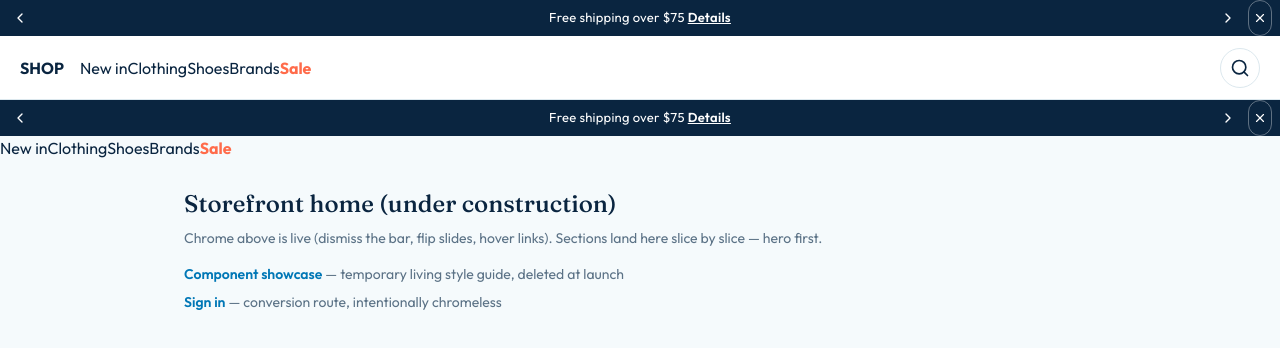
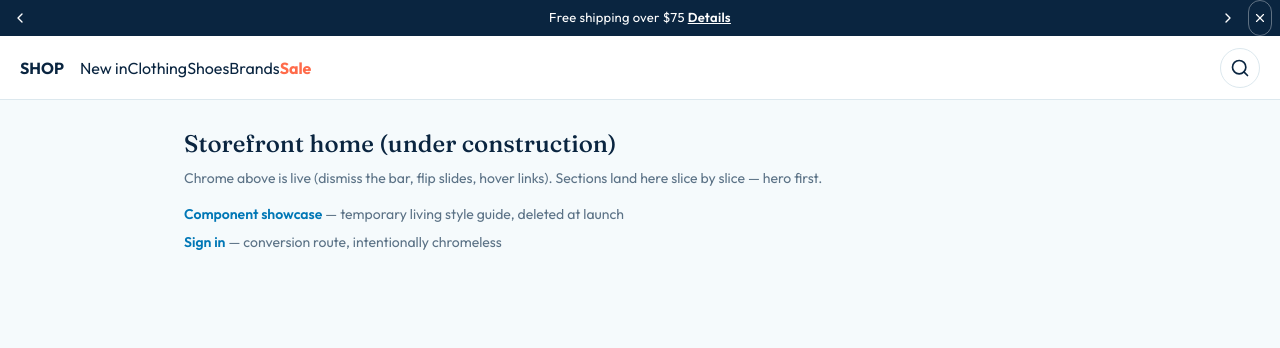
Before and after one commit to E-Commerce-BDA/storefront-frontend, a Next.js app: page / in a window 1280 px wide. Shown: the top 348 px of the page. Built offline with nearby package versions, Linux system fonts and the light colour scheme.

Commit message:
Feat(shell): homepage drops HomeChrome (layout owns chrome)
No double chrome; DEMO input lives in the shared seam. sf-046.

```diff
--- a/app/page.tsx
+++ b/app/page.tsx
@@ -1,45 +1,10 @@
-import { resolveNavSettings } from "@/lib/shell/resolveNav";
-import type { NavSettings } from "@/lib/shell/navSettings";
-import HomeChrome from "./_components/HomeChrome";
-
 /**
- * Home route (/) — mounts chrome explicitly (per-page mount: auth routes
- * stay chromeless). Interim: section index below chrome until hero lands.
- *
- * TODO(cms-svc): replace DEMO_NAV_INPUT with the CMS read (same shape the
- * service returns) so the real resolver runs on live data. Demo content
- * below is visibly-marked scaffolding, not copy — never translate it,
- * never A/B test against it.
+ * Home route (/) — chrome arrives from the root layout (NavbarMount,
+ * server-resolved). Interim: section index below chrome until hero lands.
  */
-const DEMO_NAV_INPUT: NavSettings = {
-  shared: {
-    announcement: {
-      items: [
-        { text: "Free shipping over $75", cta: { label: "Details", href: "/shipping" } },
-        { text: "Diwali sale is live", cta: { label: "Shop the drop", href: "/sale" } },
-      ],
-      showArrows: true,
-      dismissible: true,
-    },
-    links: {
-      maxItems: 5,
-      items: [
-        { kind: "custom", label: "New in", href: "/new" },
-        { kind: "custom", label: "Clothing", href: "/clothing" },
-        { kind: "custom", label: "Shoes", href: "/shoes" },
-        { kind: "custom", label: "Brands", href: "/brands" },
-        { kind: "custom", label: "Sale", href: "/sale", highlight: "sale" },
-      ],
-    },
-  },
-};
-
 export default function HomePage() {
-  const resolved = resolveNavSettings({ settings: DEMO_NAV_INPUT, global: null });
-
   return (
     <div className="min-h-screen">
-      <HomeChrome announcement={resolved.announcement} links={resolved.links.items} />
       <main style={{ maxWidth: 960, margin: "0 auto", padding: "28px 24px" }}>
         <h1 className="font-display text-2xl text-[var(--color-ink)]">Storefront home (under construction)</h1>
         <p className="mt-2 text-sm text-[var(--text-muted)]">
```
